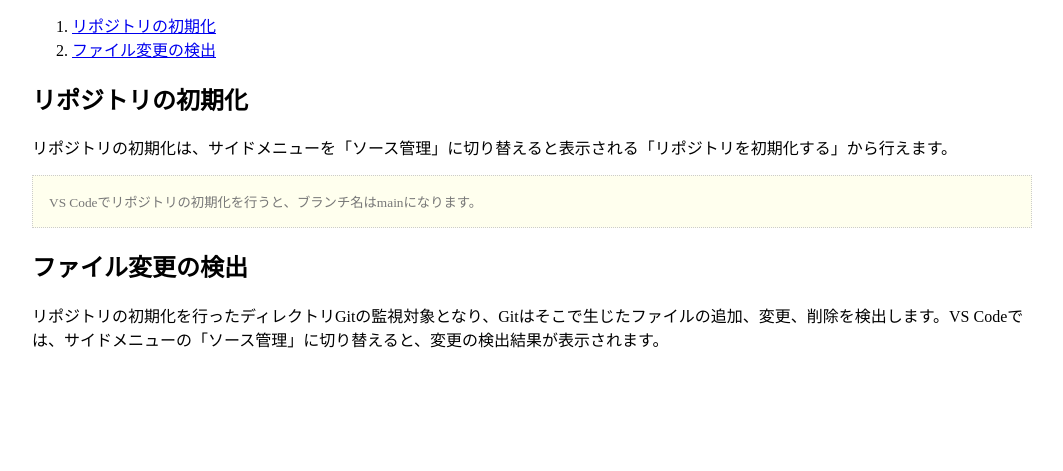
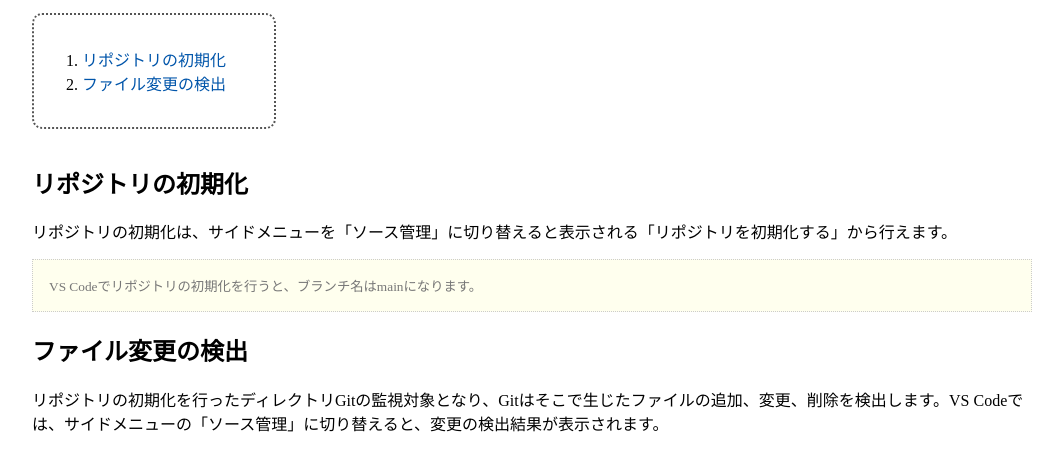
Before and after one commit to soto3/cg-vsc-git, a plain HTML site: page index.html in a window 1280 px wide. Shown: the part 179-650 px from the top of the page, without its empty margins (108-1171 px from the left). Drawn offline with Linux system fonts and the light colour scheme.

Commit message:
目次のスタイルの追加

```diff
--- a/style.css
+++ b/style.css
@@ -16,3 +16,13 @@ header h1 {
   color: #777;
   background-color: #ffffee;
 }
+.toc {
+  padding: 2em 3em;
+  border: dotted 2px #555;
+  border-radius: 10px;
+  display: inline-block;
+}
+.toc a {
+  color: #0055aa;
+  text-decoration: none;
+}
```
